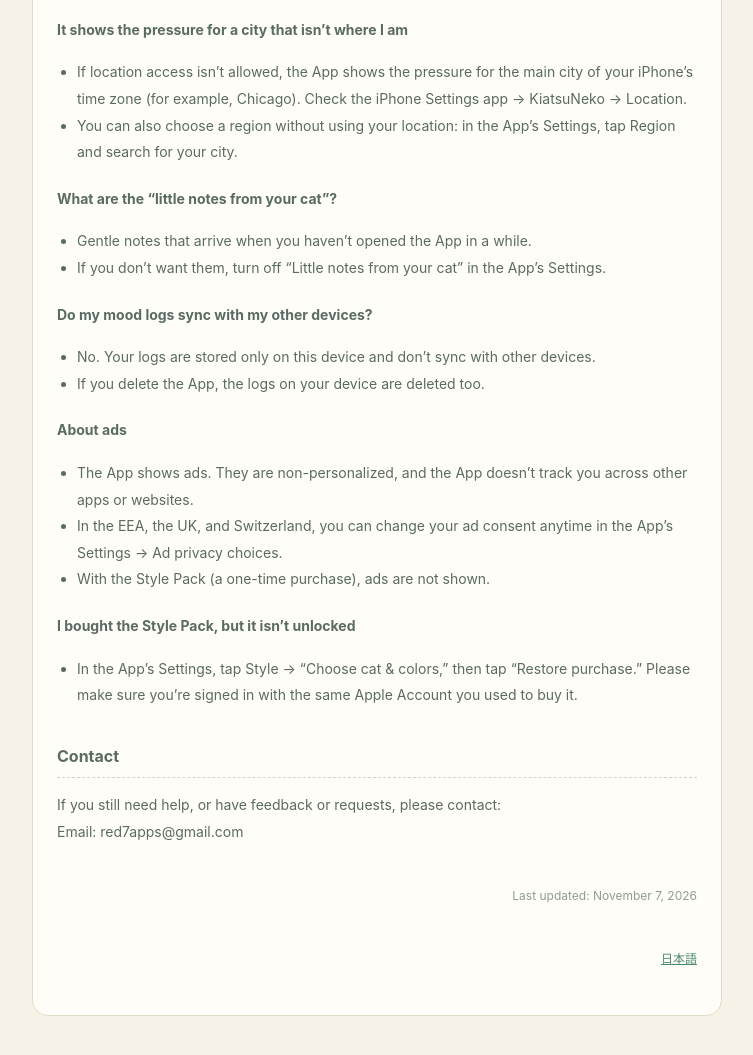
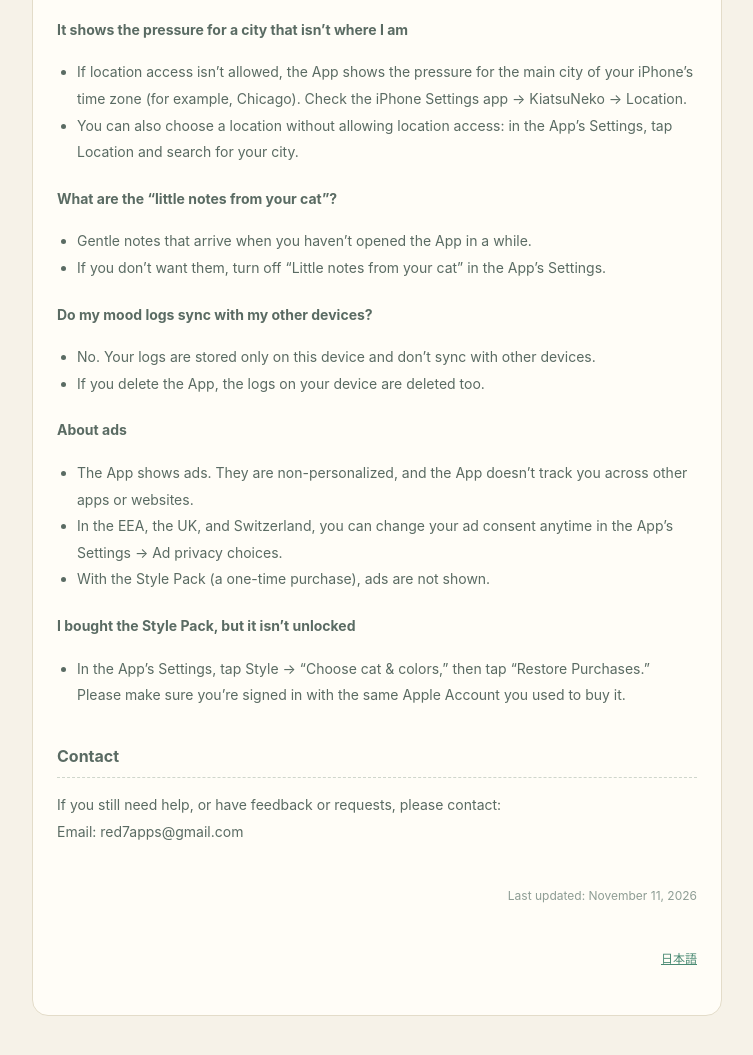
Before and after one commit to trooron/trooron.github.io, a plain HTML site: page kiatsuneko/support_kiatsuneko_en.html in a window 1280 px wide. Shown: the part 397-1452 px from the top of the page, without its empty margins (263-1016 px from the left). Drawn offline with Linux system fonts and the light colour scheme.

Commit message:
Add files via upload

```diff
--- a/kiatsuneko/support_kiatsuneko_en.html
+++ b/kiatsuneko/support_kiatsuneko_en.html
@@ -68,7 +68,7 @@
   <p class="q">It shows the pressure for a city that isn’t where I am</p>
   <ul>
     <li>If location access isn’t allowed, the App shows the pressure for the main city of your iPhone’s time zone (for example, Chicago). Check the iPhone Settings app → KiatsuNeko → Location.</li>
-    <li>You can also choose a region without using your location: in the App’s Settings, tap Region and search for your city.</li>
+    <li>You can also choose a location without allowing location access: in the App’s Settings, tap Location and search for your city.</li>
   </ul>
 
   <p class="q">What are the “little notes from your cat”?</p>
@@ -92,14 +92,14 @@
 
   <p class="q">I bought the Style Pack, but it isn’t unlocked</p>
   <ul>
-    <li>In the App’s Settings, tap Style → “Choose cat &amp; colors,” then tap “Restore purchase.” Please make sure you’re signed in with the same Apple Account you used to buy it.</li>
+    <li>In the App’s Settings, tap Style → “Choose cat &amp; colors,” then tap “Restore Purchases.” Please make sure you’re signed in with the same Apple Account you used to buy it.</li>
   </ul>
 
   <h2>Contact</h2>
   <p>If you still need help, or have feedback or requests, please contact:<br>
   Email: red7apps@gmail.com</p>
 
-  <p class="date">Last updated: November 7, 2026</p>
+  <p class="date">Last updated: November 11, 2026</p>
   <p class="date"><a href="support_kiatsuneko.html">日本語</a></p>
 </main>
 </body>
```
